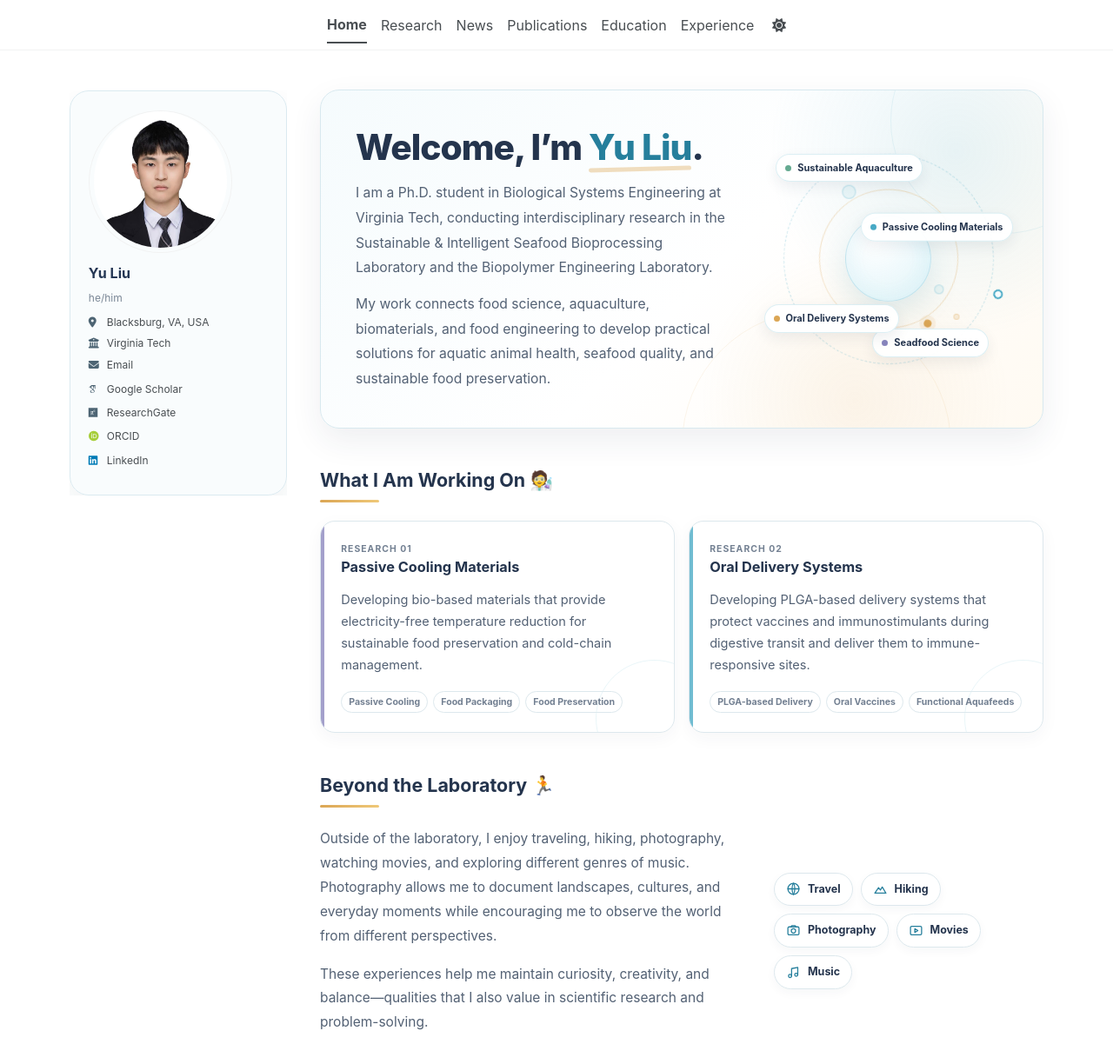
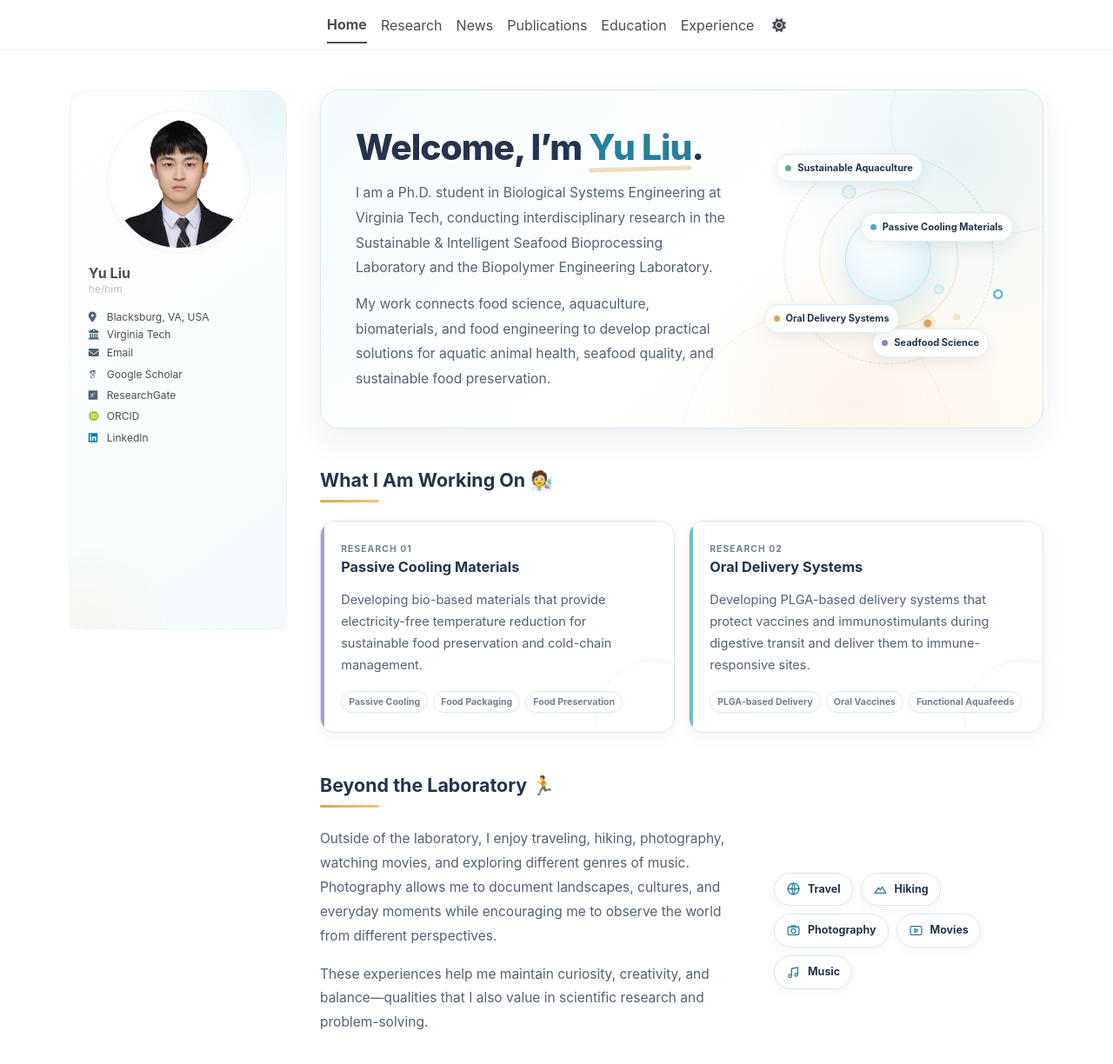
Before and after one commit to yuliu0322/yuliu0322.github.io, a Jekyll site: the page built from _pages/about.md, in a window 1280 px wide and 1269 px high. Shown: the top 1224 px of the window at 87% size. Built offline with Jekyll 4.4.1, drawn with Linux system fonts in a browser that asks for light colours; some web fonts are replaced; a script bundle is joined from its source files by our own code; library files that are not in the unit come from our copies.

Commit message:
Update main.scss

```diff
--- a/assets/css/main.scss
+++ b/assets/css/main.scss
@@ -40,6 +40,11 @@
     "vendor/font-awesome/brands"
 ;
 
+
+/* ==========================================================================
+   GENERAL SETTINGS
+   ========================================================================== */
+
 /* Hide the footer */
 .page__footer {
   display: none !important;
@@ -65,7 +70,11 @@ html {
   font-size: 16px !important;
 }
 
-/* Desktop layout */
+
+/* ==========================================================================
+   DESKTOP LAYOUT
+   ========================================================================== */
+
 @media (min-width: 64em) {
 
   :root {
@@ -91,13 +100,22 @@ html {
     align-items: start;
   }
 
-  /* Left profile column */
+
+  /* --------------------------------------------------------------------------
+     LEFT PROFILE COLUMN
+     -------------------------------------------------------------------------- */
+
   .sidebar {
     grid-column: 1;
     width: 100% !important;
     float: none !important;
     padding-top: 0 !important;
-    margin-top: -2.5rem !important;
+
+    /*
+     * Move the profile card upward so that its top aligns
+     * with the heading in the right content column.
+     */
+    margin-top: -3.5rem !important;
   }
 
   /* Keep the left profile visible while scrolling */
@@ -114,13 +132,159 @@ html {
     display: none;
   }
 
-  /* Remove extra space above the profile photo */
+
+  /* --------------------------------------------------------------------------
+     PROFILE CARD
+     -------------------------------------------------------------------------- */
+
+  .sidebar > div[itemscope] {
+    position: relative;
+    isolation: isolate;
+    box-sizing: border-box;
+    width: 100%;
+
+    /*
+     * Keep profile cards visually consistent between pages,
+     * while allowing the card to expand if necessary.
+     */
+    min-height: min(620px, calc(100vh - 8rem));
+
+    padding: 1.4rem 1.3rem;
+    overflow: hidden;
+
+    background:
+      linear-gradient(
+        145deg,
+        var(--global-bg-color) 0%,
+        rgba(236, 248, 251, 0.55) 100%
+      );
+
+    border: 1px solid var(--global-border-color);
+    border-radius: 22px;
+    box-shadow: 0 12px 32px rgba(32, 72, 92, 0.07);
+  }
+
+  /* Blue animated glow in the upper-right corner */
+  .sidebar > div[itemscope]::before {
+    content: "";
+    position: absolute;
+    z-index: -1;
+    top: -90px;
+    right: -90px;
+    width: 210px;
+    height: 210px;
+
+    background:
+      radial-gradient(
+        circle,
+        rgba(71, 177, 203, 0.16) 0%,
+        rgba(71, 177, 203, 0.06) 45%,
+        transparent 72%
+      );
+
+    border-radius: 50%;
+    pointer-events: none;
+    animation: profileGlow 8s ease-in-out infinite alternate;
+  }
+
+  /* Warm animated glow in the lower-left corner */
+  .sidebar > div[itemscope]::after {
+    content: "";
+    position: absolute;
+    z-index: -1;
+    left: -75px;
+    bottom: -95px;
+    width: 190px;
+    height: 190px;
+
+    background:
+      radial-gradient(
+        circle,
+        rgba(232, 178, 82, 0.13) 0%,
+        rgba(232, 178, 82, 0.04) 48%,
+        transparent 72%
+      );
+
+    border-radius: 50%;
+    pointer-events: none;
+    animation: profileGlowWarm 10s ease-in-out infinite alternate;
+  }
+
+  /* Keep all profile content above the decorative glows */
+  .sidebar > div[itemscope] > * {
+    position: relative;
+    z-index: 1;
+  }
+
+
+  /* --------------------------------------------------------------------------
+     PROFILE PHOTO
+     -------------------------------------------------------------------------- */
+
   .author__avatar {
     margin-top: 0 !important;
     padding-top: 0 !important;
   }
 
-  /* Right content column */
+  .author__avatar img {
+    display: block;
+    width: 100%;
+    max-width: 165px;
+    margin: 0 auto;
+  }
+
+
+  /* --------------------------------------------------------------------------
+     PROFILE TEXT
+     -------------------------------------------------------------------------- */
+
+  .author__name {
+    margin-top: 14px;
+    margin-bottom: 8px;
+    font-size: 1.25rem;
+    font-weight: 700;
+    color: var(--global-text-color);
+  }
+
+  .author__pronouns {
+    margin-top: 0;
+    margin-bottom: 14px;
+    color: var(--global-text-color-light);
+    font-size: 0.9rem;
+  }
+
+
+  /* --------------------------------------------------------------------------
+     PROFILE LINKS
+     -------------------------------------------------------------------------- */
+
+  .author__urls {
+    margin-top: 0;
+  }
+
+  .author__urls li,
+  .author__urls a {
+    line-height: 1.45;
+  }
+
+  .author__urls li {
+    margin-bottom: 2px;
+  }
+
+  .author__urls a {
+    margin-bottom: 3px;
+  }
+
+  /* Keep all profile icons visually consistent */
+  .author__urls i {
+    color: #4d6473;
+  }
+
+
+  /* --------------------------------------------------------------------------
+     RIGHT CONTENT COLUMN
+     -------------------------------------------------------------------------- */
+
   .page,
   .archive {
     grid-column: 2;
@@ -131,6 +295,17 @@ html {
     margin-right: 0 !important;
     min-width: 0;
   }
+
+  /* Keep archive pages at a readable width */
+  .layout--archive .page {
+    width: 100% !important;
+    max-width: 900px !important;
+  }
+
+
+  /* --------------------------------------------------------------------------
+     NAVIGATION
+     -------------------------------------------------------------------------- */
 
   /* Align Home with the right content column */
   .greedy-nav .visible-links > li:first-child {
@@ -147,49 +322,46 @@ html {
     margin-left: 0.5rem;
     margin-right: 0.5rem;
   }
+}
 
-  /* Keep archive pages at a readable width */
-  .layout--archive .page {
-    width: 100% !important;
-    max-width: 900px !important;
+
+/* ==========================================================================
+   PROFILE BACKGROUND ANIMATIONS
+   ========================================================================== */
+
+@keyframes profileGlow {
+  from {
+    transform: translate3d(0, 0, 0) scale(1);
+    opacity: 0.7;
+  }
+
+  to {
+    transform: translate3d(-24px, 28px, 0) scale(1.12);
+    opacity: 1;
   }
 }
 
-@media (min-width: 64em) {
-  .sidebar > div {
-    padding: 1.4rem 1.3rem;
-    background: rgba(248, 252, 253, 0.8);
-    border: 1px solid #dbeaf0;
-    border-radius: 22px;
-    box-shadow: 0 12px 32px rgba(32, 72, 92, 0.07);
+@keyframes profileGlowWarm {
+  from {
+    transform: translate3d(0, 0, 0) scale(1);
+    opacity: 0.65;
   }
 
-  .author__avatar img {
-    max-width: 165px;
-  }
-
-  .author__name {
-    margin-top: 14px;
-    font-size: 1.25rem;
-    font-weight: 700;
-    color: #243653;
-  }
-
-  .author__pronouns {
-    color: #7a8796;
-    font-size: 0.9rem;
-  }
-
-  .author__urls li,
-  .author__urls a {
-    line-height: 1.45;
-  }
-
-  .author__urls a {
-    margin-bottom: 3px;
-  }
-
-  .author__urls i {
-    color: #4d6473;
+  to {
+    transform: translate3d(25px, -22px, 0) scale(1.1);
+    opacity: 0.95;
   }
 }
+
+
+/* ==========================================================================
+   ACCESSIBILITY
+   ========================================================================== */
+
+/* Disable decorative animations when reduced motion is requested */
+@media (prefers-reduced-motion: reduce) {
+  .sidebar > div[itemscope]::before,
+  .sidebar > div[itemscope]::after {
+    animation: none;
+  }
+}
```
